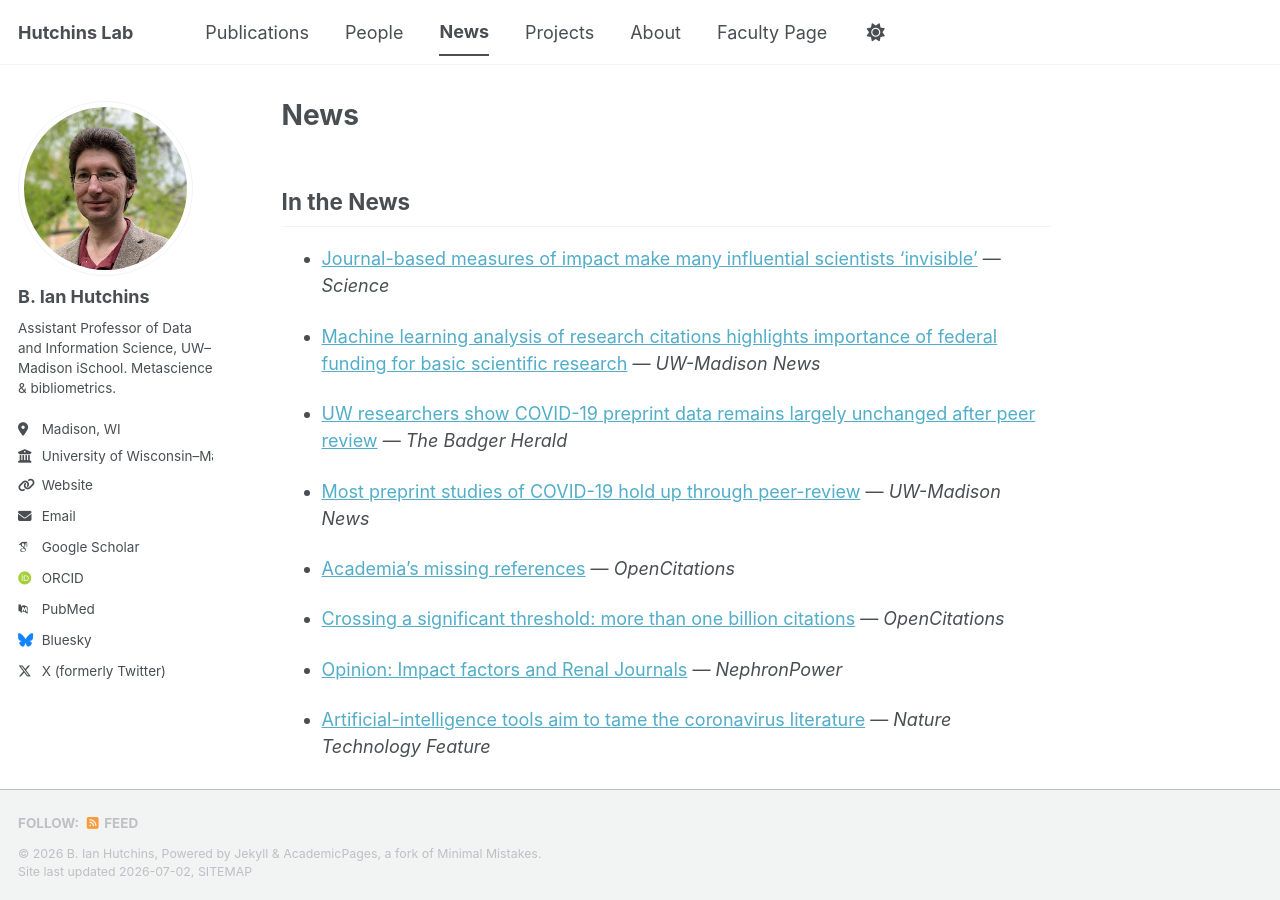
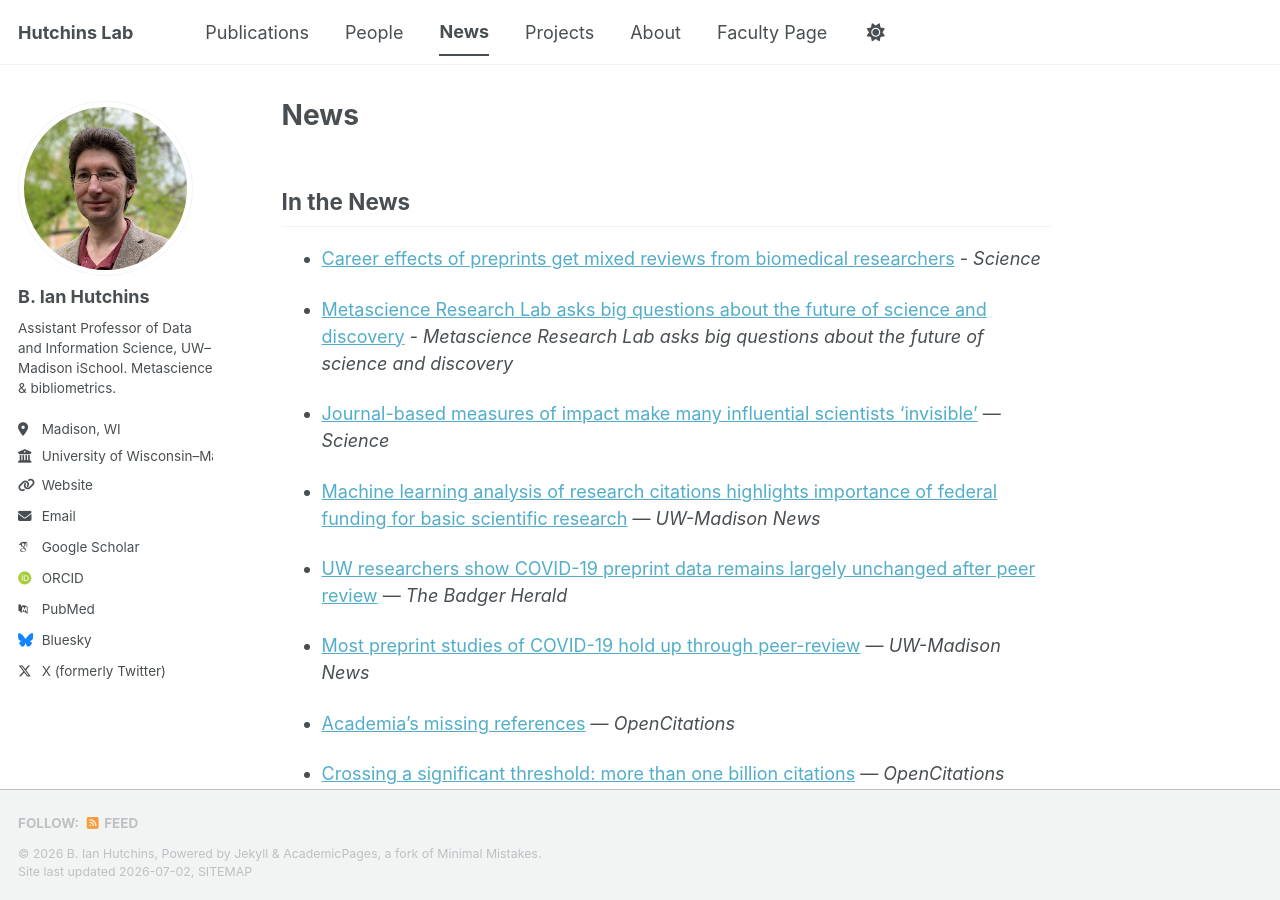
Before and after one commit to HutchinsLab/hutchinslab.github.io, a Jekyll site: the page built from _pages/news.md, in a window 1280 px wide and 900 px high. Built offline with Jekyll 4.4.1, drawn with Linux system fonts in a browser that asks for light colours; some web fonts are replaced; a script bundle is joined from its source files by our own code; library files that are not in the unit come from our copies.

Commit message:
Update news.md

```diff
--- a/_pages/news.md
+++ b/_pages/news.md
@@ -6,6 +6,9 @@ author_profile: true
 ---
 
 ## In the News
+- [Career effects of preprints get mixed reviews from biomedical researchers](https://www.science.org/content/article/career-effects-preprints-get-mixed-reviews-biomedical-researchers) - *Science*
+
+- [Metascience Research Lab asks big questions about the future of science and discovery](https://ischool.wisc.edu/2026/03/04/the-metascience-research-lab-is-asking-big-questions-about-the-future-of-science-and-discovery/) - *Metascience Research Lab asks big questions about the future of science and discovery*
 
 - [Journal-based measures of impact make many influential scientists 'invisible'](https://doi.org/10.1126/science.adl2168) — *Science*
 
```
